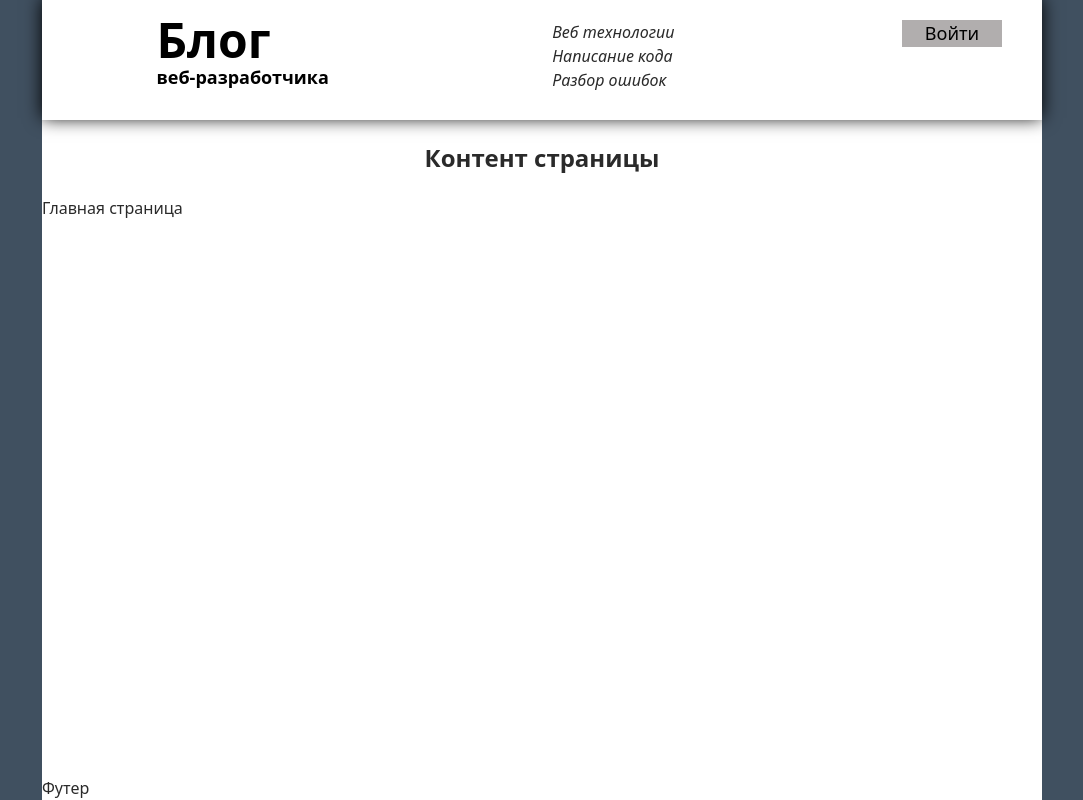
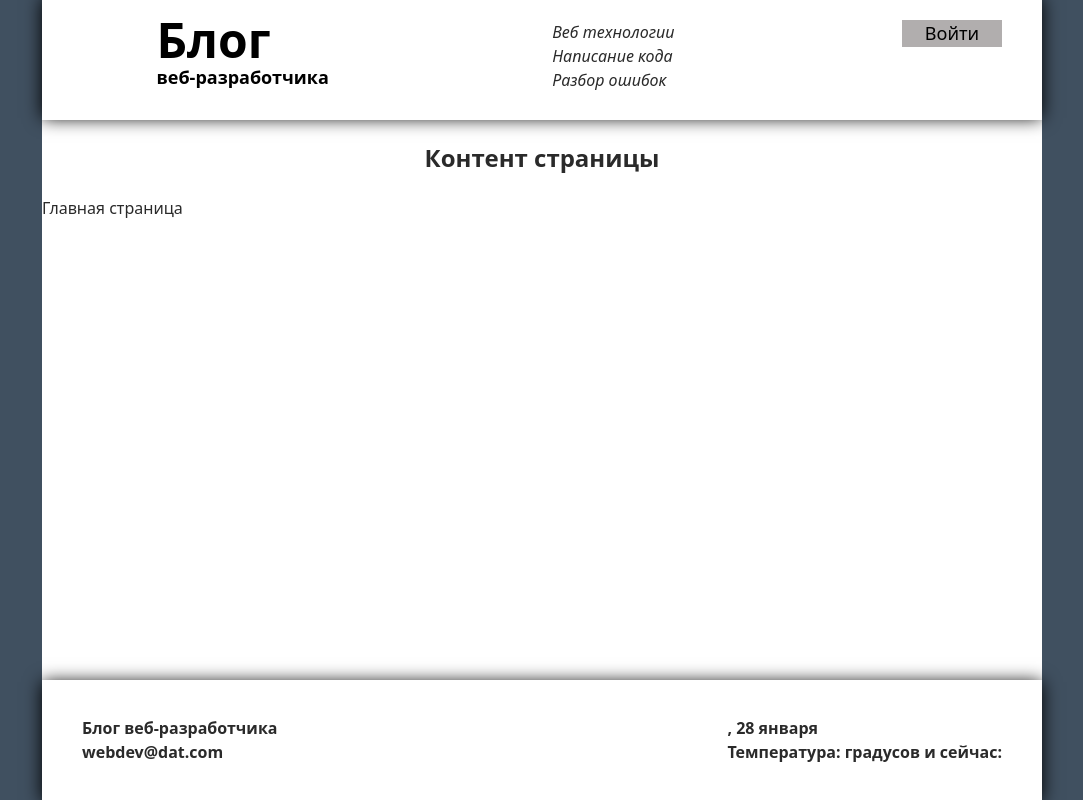
Before and after one commit to grifon2517/Blog, a React (Vite) app: page / in a window 1280 px wide. Shown: the whole page, without its empty margins (98-1181 px from the left). Built offline with nearby package versions, Linux system fonts and the light colour scheme; no server answers; a web font is replaced by a local one.

Commit message:
Реализовать футер

```diff
--- a/src/blog.jsx
+++ b/src/blog.jsx
@@ -1,6 +1,6 @@
 import { Routes, Route } from 'react-router-dom';
 import styled from 'styled-components';
-import { Header } from './components';
+import { Header, Footer } from './components';
 
 const AppColumn = styled.div`
 	display: flex;
@@ -23,8 +23,6 @@ const H2 = styled.h2`
 	text-align: center;
 `;
 
-const Footer = () => <div>Футер</div>;
-
 export const Blog = () => {
 	return (
 		<AppColumn>
--- /dev/null
+++ b/src/components/footer/footer.jsx
@@ -0,0 +1,53 @@
+import { useEffect, useState } from 'react';
+import styled from 'styled-components';
+
+const FooterContainer = ({ className }) => {
+	const [city, setCity] = useState('');
+	const [temperture, setTemperture] = useState('');
+	const [weather, setWeather] = useState('');
+
+	useEffect(() => {
+		fetch(
+			'https://api.openweathermap.org/data/2.5/weather?q=Orenburg&units=metric&lang=ru&appid=95aa6bb7b3ee9fbc18bbfe6cce1251af',
+		)
+			.then((res) => res.json())
+			.then(({ name, main, weather }) => {
+				setCity(name);
+				setTemperture(Math.round(main.temp));
+				setWeather(weather[0].description);
+			});
+	}, []);
+	return (
+		<div className={className}>
+			<div>
+				<div>Блог веб-разработчика</div>
+				<div>webdev@dat.com</div>
+			</div>
+			<div>
+				<div>
+					{' '}
+					{city},{' '}
+					{new Date().toLocaleDateString('ru', {
+						day: 'numeric',
+						month: 'long',
+					})}
+				</div>
+				<div>
+					Температура: {temperture} градусов и сейчас: {weather}{' '}
+				</div>
+			</div>
+		</div>
+	);
+};
+
+export const Footer = styled(FooterContainer)`
+	display: flex;
+	justify-content: space-between;
+	align-items: center;
+	width: 1000px;
+	height: 120px;
+	padding: 20px 40px;
+	box-shadow: 0px 2px 17px #000;
+	background-color: #fff;
+	font-weight: bold;
+`;
--- a/src/components/index.js
+++ b/src/components/index.js
@@ -1,2 +1,3 @@
 export * from './header/header.jsx';
 export * from './icon/icon.jsx';
+export * from './footer/footer.jsx';
```
